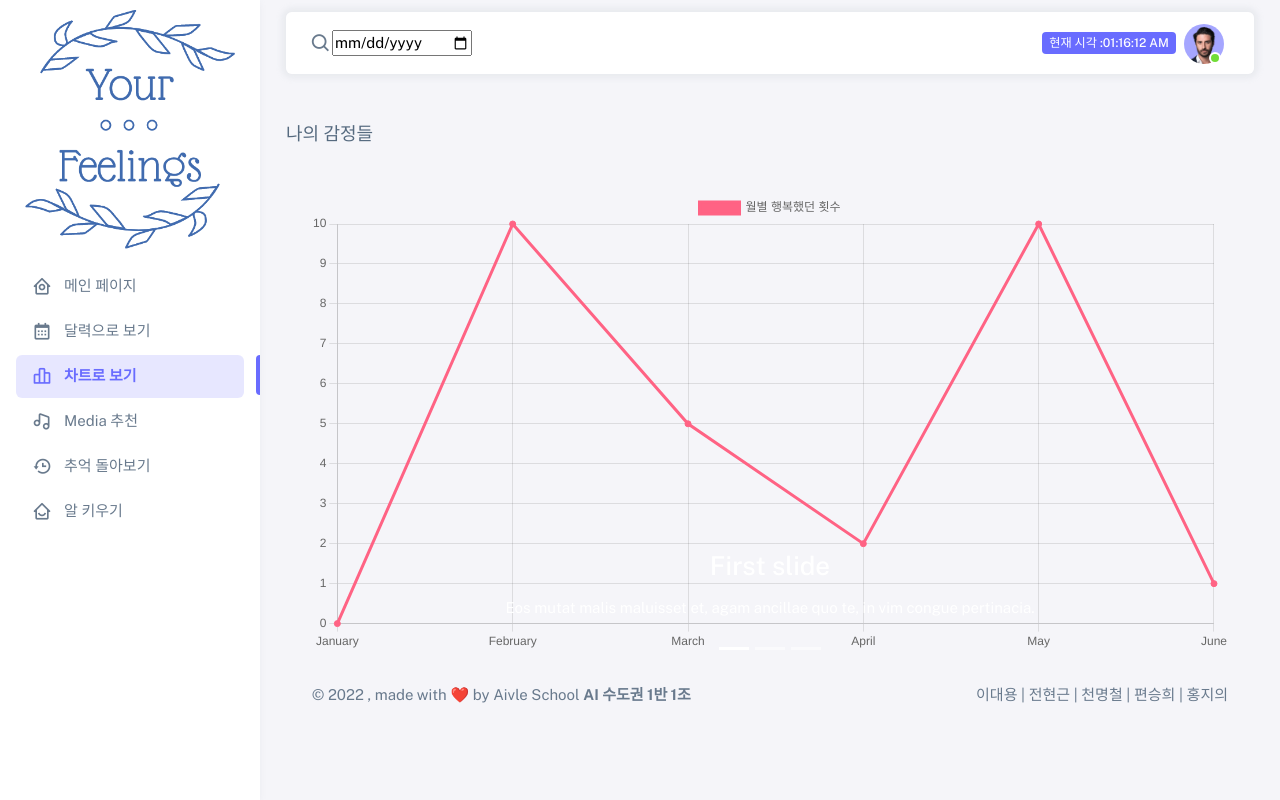
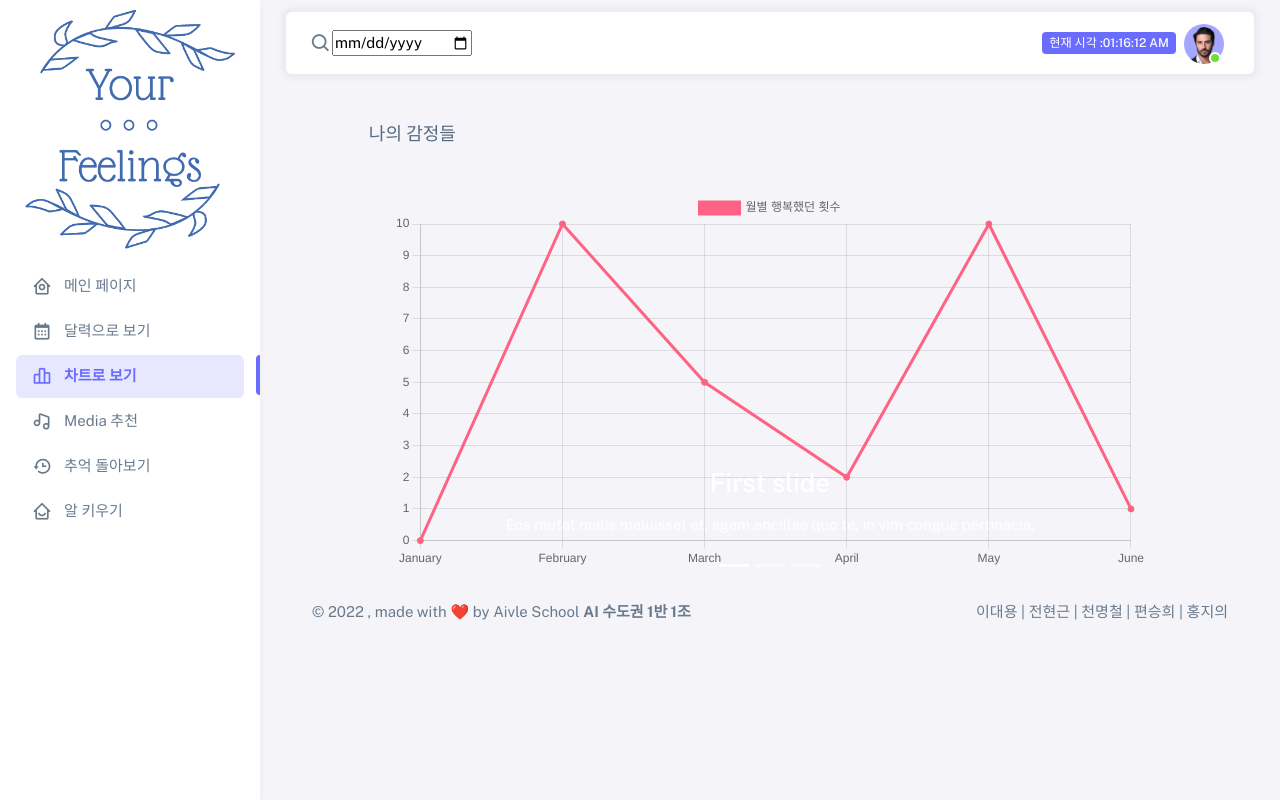
Before and after one commit to AIVLE-School-first-Big-Project/Your-Feelings, a Django app: page /main/chart in a window 1280 px wide. Run offline with Django 3.2, Linux system fonts and the light colour scheme; some libraries are stand-ins or nearby versions; some web fonts are replaced.

Commit message:
chart resizing

```diff
--- a/mainApp/templates/mainApp/chart.html
+++ b/mainApp/templates/mainApp/chart.html
@@ -227,9 +227,9 @@
             <div class="container-xxl flex-grow-1 container-p-y">
               <!-- {% block content %} -->
 
-              <div class="row">
+              <div class="row justify-content-center">
                 <!-- Bootstrap carousel -->
-                <div class="col-md">
+                <div class="col-10">
                   <h5 class="my-4">나의 감정들</h5>
 
                   <div id="carouselExample" class="carousel slide" data-bs-ride="carousel" data-bs-interval="false">
@@ -275,7 +275,7 @@
                         </div>
                       </div>
                       <div class="carousel-item">
-                        <img class="d-block w-100" src="../assets/img/elements/18.jpg" alt="Third slide" />
+
                         <div class="carousel-caption d-none d-md-block">
                           <h3>Third slide</h3>
                           <p>Lorem ipsum dolor sit amet, virtute consequat ea qui, minim graeco mel no.</p>
```
